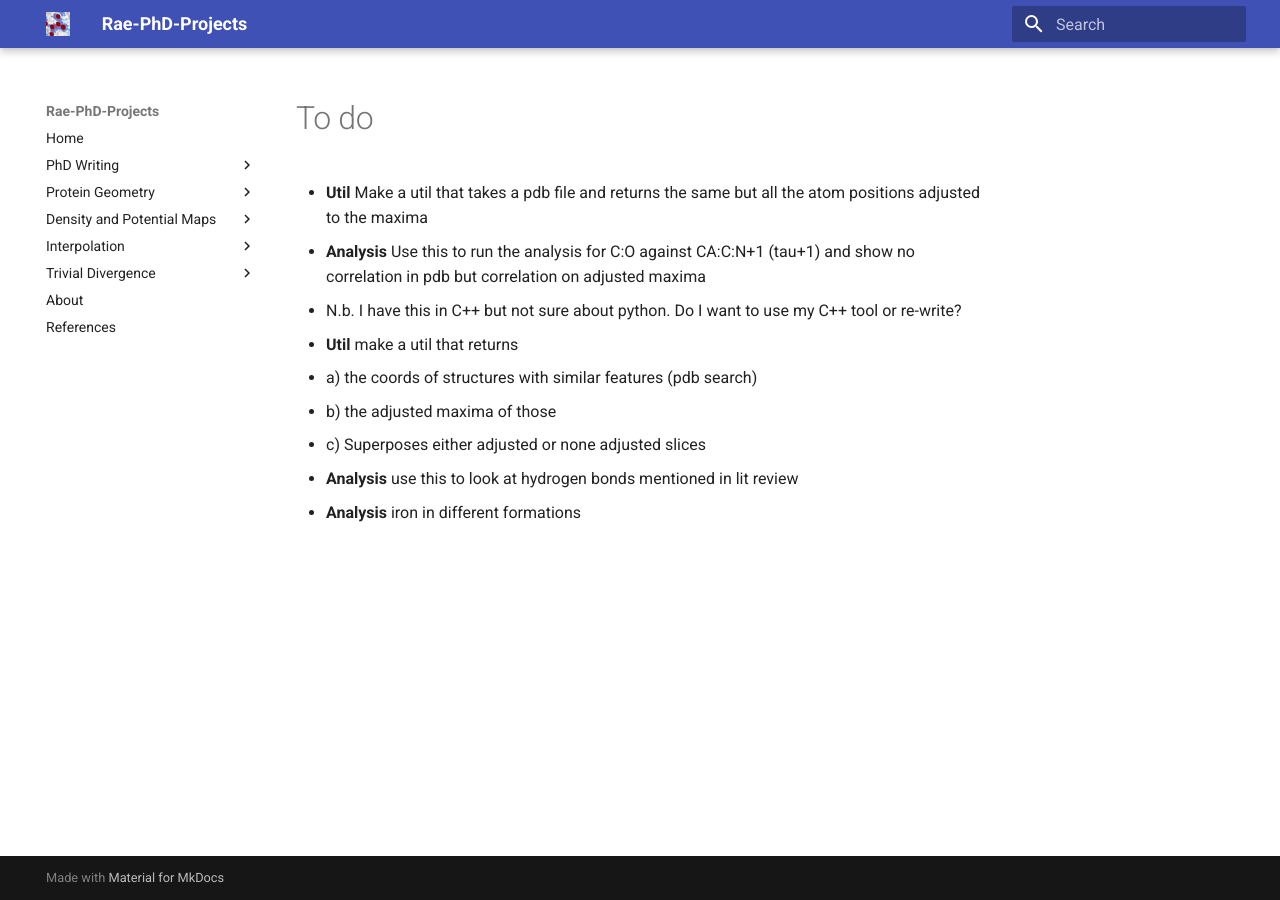
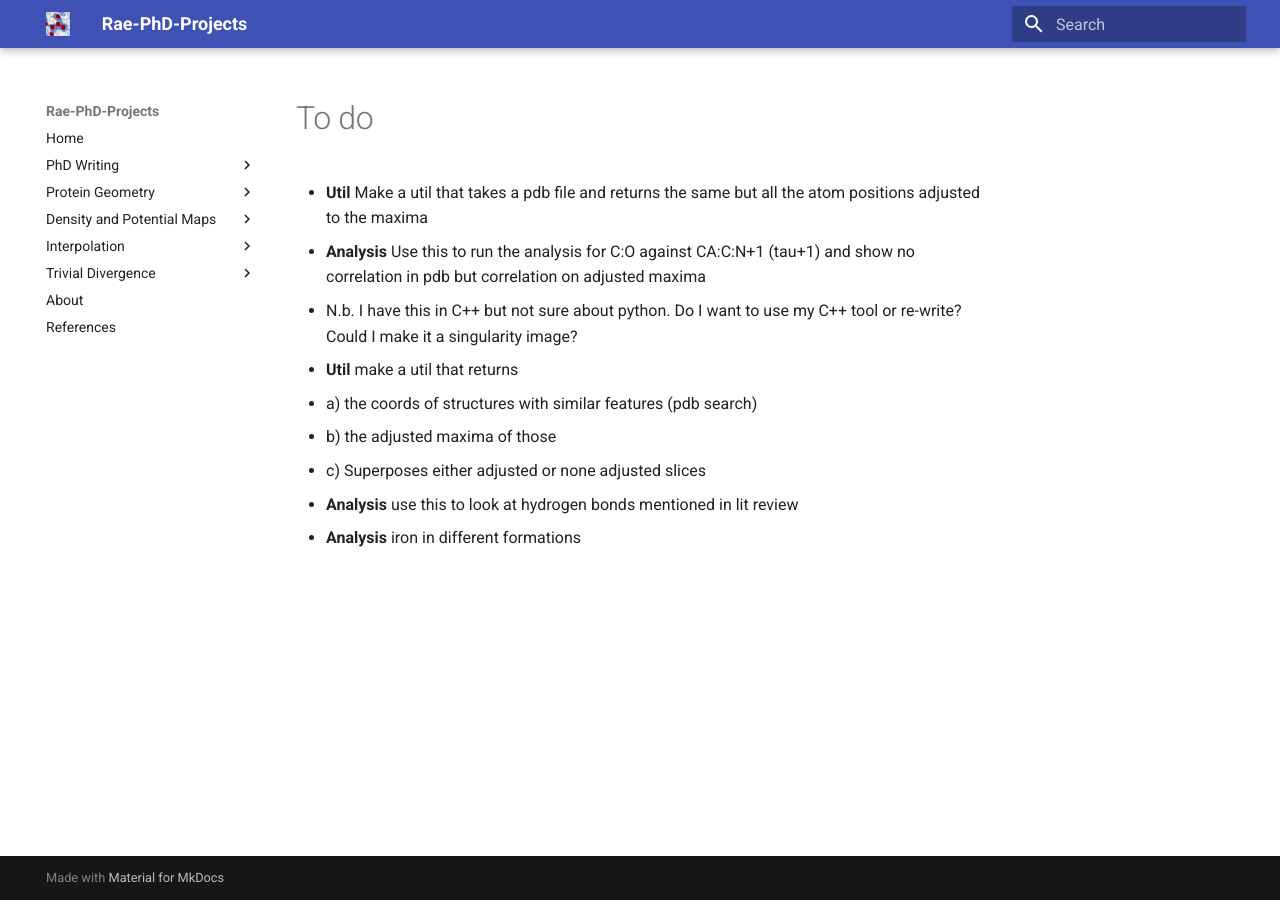
Before and after one commit to rae-gh/rae, an MkDocs documentation site: the page built from docs/todo.md, in a window 1280 px wide. Built offline with MkDocs 1.6.1 and Material for MkDocs 9.7.7, drawn with Linux system fonts in a browser that asks for light colours.

Commit message:
Update todo.md

```diff
--- a/docs/todo.md
+++ b/docs/todo.md
@@ -2,7 +2,7 @@
 
 - **Util** Make a util that takes a pdb file and returns the same but all the atom positions adjusted to the maxima
   - **Analysis** Use this to run the analysis for C:O against CA:C:N+1 (tau+1) and show no correlation in pdb but correlation on adjusted maxima
-  - N.b. I have this in C++ but not sure about python. Do I want to use my C++ tool or re-write?
+  - N.b. I have this in C++ but not sure about python. Do I want to use my C++ tool or re-write?  Could I make it a singularity image?
 
 - **Util** make a util that returns
   - a) the coords of structures with similar features (pdb search)
```
